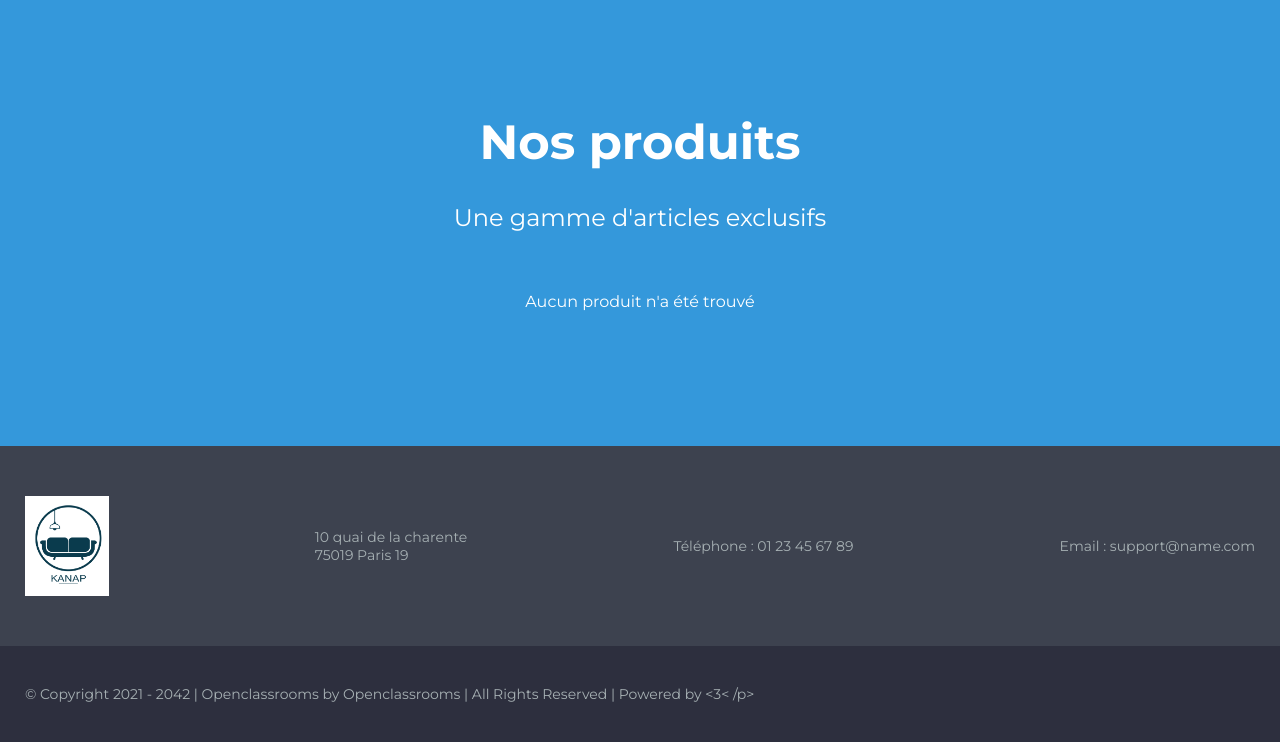
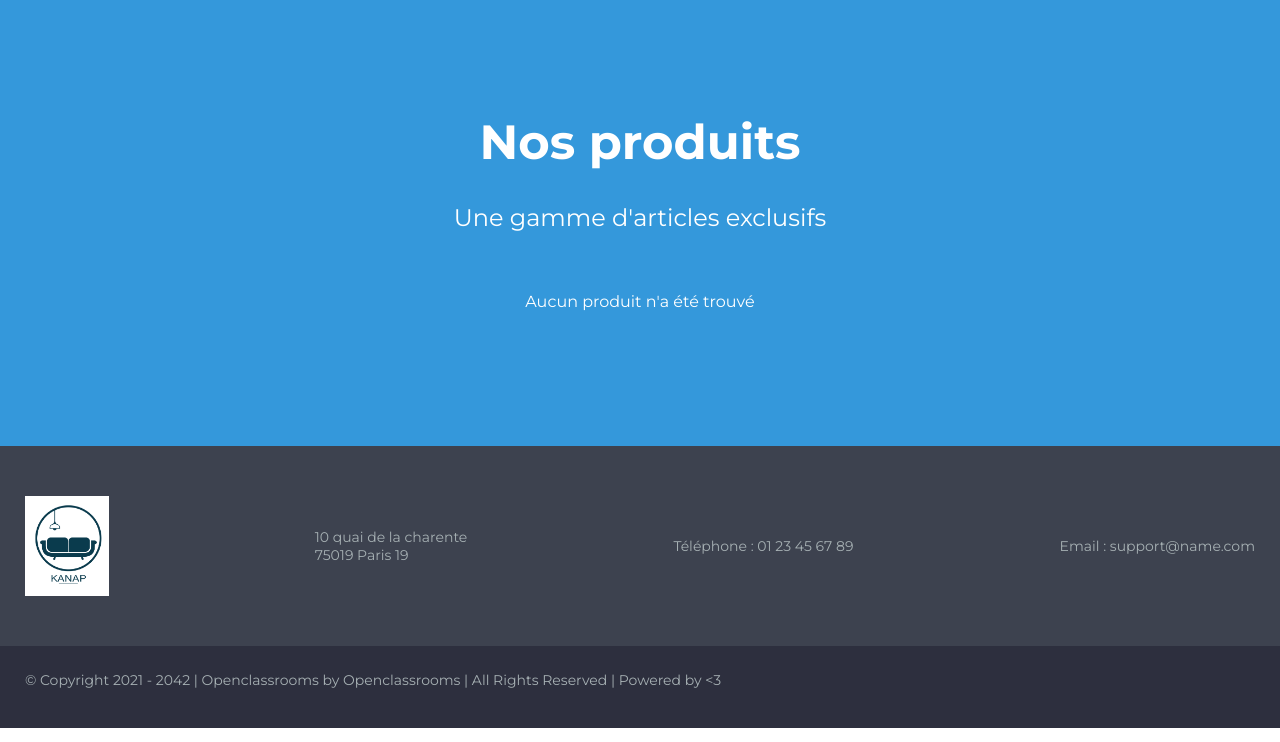
Before and after one commit to dimitrifiacre/Kanap, a website: page front/html/index.html in a window 1280 px wide. Shown: the part 745-1487 px from the top of the page. Drawn offline with Linux system fonts and the light colour scheme; no server answers.

Commit message:
Fix footer in HTML

```diff
--- a/front/html/index.html
+++ b/front/html/index.html
@@ -81,7 +81,7 @@
     </div>
     <div class="limitedWidthBlockContainer footerSecondary">
       <div class="limitedWidthBlock">
-        <p>© Copyright 2021 - 2042 | Openclassrooms by Openclassrooms | All Rights Reserved | Powered by <3< /p>
+        © Copyright 2021 - 2042 | Openclassrooms by Openclassrooms | All Rights Reserved | Powered by <3 </p>
       </div>
     </div>
   </footer>
```
Also changed, not shown: front/html/product.html (+2 -1 lines).
